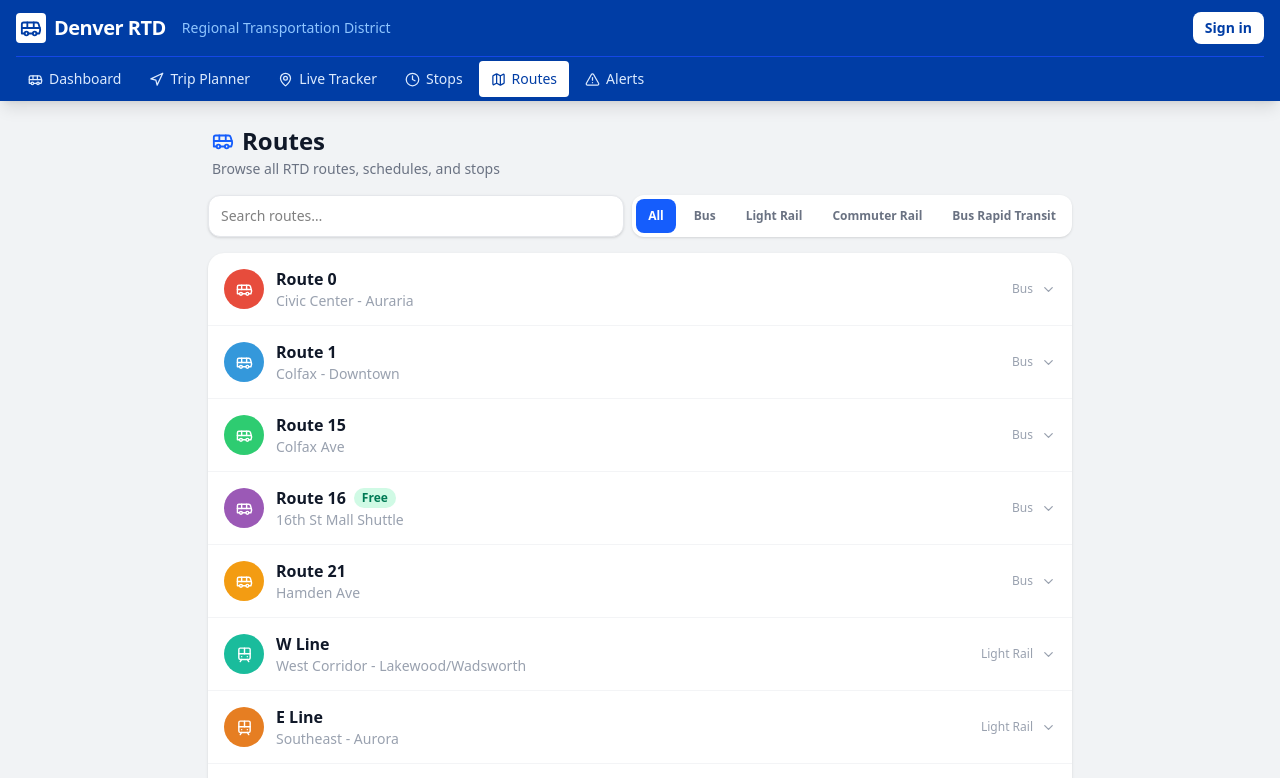
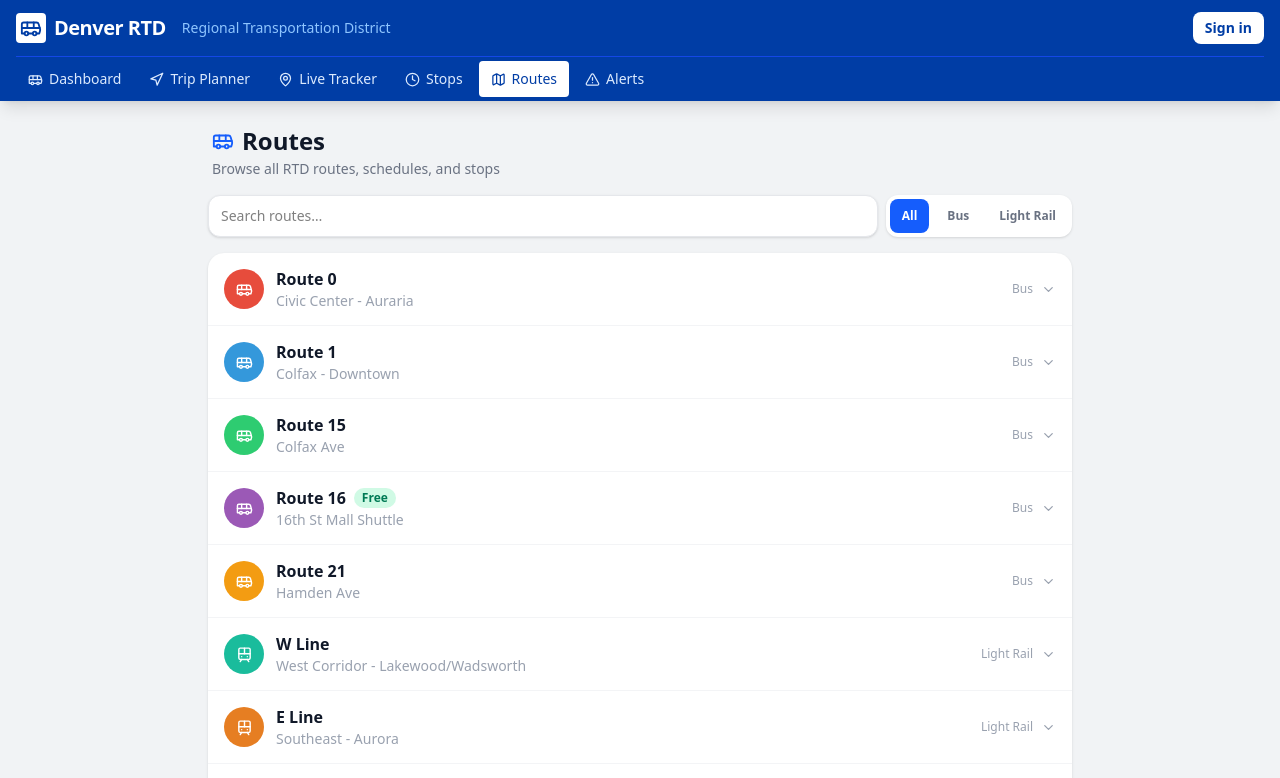
Before and after one commit to hudsonvo/RTD, a React (Vite) app: page /routes in a window 1280 px wide. Shown: the top 778 px of the page. Built offline with nearby package versions, Linux system fonts and the light colour scheme.

Commit message:
simplify routes filter to All, Bus, Light Rail

```diff
--- a/src/pages/Routes.jsx
+++ b/src/pages/Routes.jsx
@@ -11,7 +11,7 @@
   'bus-rapid-transit': 'Bus Rapid Transit',
 }
 
-const FILTERS = ['all', 'bus', 'light-rail', 'commuter-rail', 'bus-rapid-transit']
+const FILTERS = ['all', 'bus', 'light-rail']
 
 export default function Routes() {
   const [searchParams] = useSearchParams()
```
